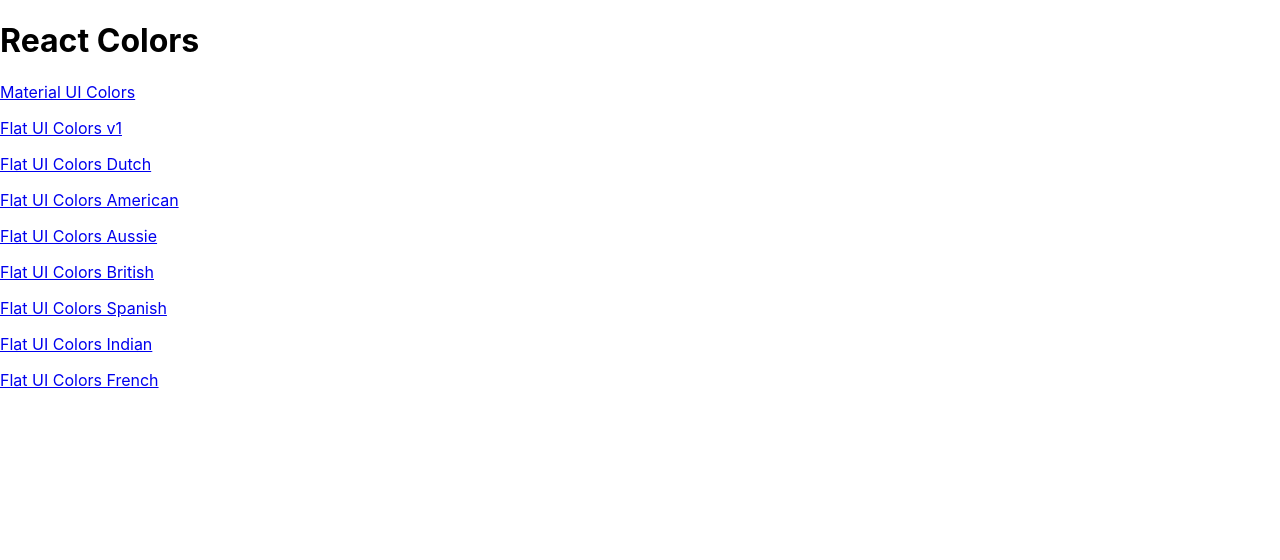
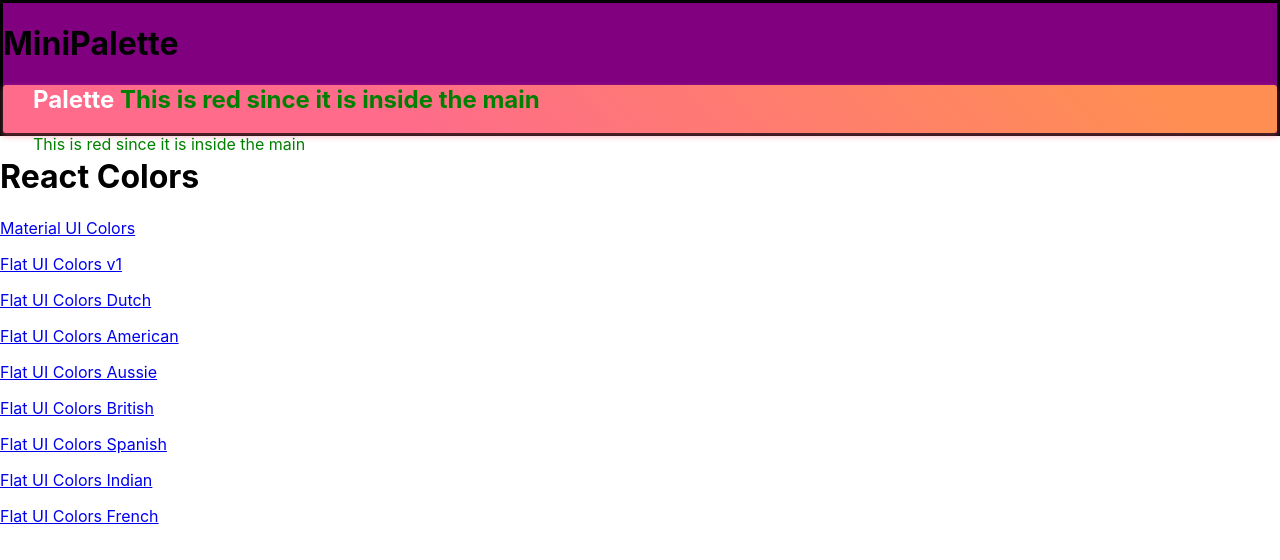
Before and after one commit to nehavjaiswal/ColorApp, a React (Create React App) app: page / in a window 1280 px wide. Shown: the top 560 px of the page. Built offline with nearby package versions, Linux system fonts and the light colour scheme; the HTML template or start-up script is replaced by a standard one.

Commit message:
Add withStyle with demo style

```diff
--- a/package.json
+++ b/package.json
@@ -6,6 +6,7 @@
     "@emotion/react": "^11.8.1",
     "@emotion/styled": "^11.8.1",
     "@material-ui/core": "^4.12.3",
+    "@material-ui/styles": "^4.11.4",
     "@mui/icons-material": "^5.4.2",
     "@mui/material": "^5.4.3",
     "@testing-library/jest-dom": "^5.16.2",
--- /dev/null
+++ b/src/MiniPalette.js
@@ -0,0 +1,42 @@
+import React from 'react';
+import { withStyles } from '@material-ui/core/styles';
+
+const style = {
+    main: {
+        backgroundColor : "purple",
+        border : "3px solid black"
+    },
+    secondary:{
+        background: 'linear-gradient(45deg, #FE6B8B 30%, #FF8E53 90%)',
+        border: 0,
+        borderRadius: 3,
+        boxShadow: '0 3px 5px 2px rgba(255, 105, 135, .3)',
+        color: 'white',
+        height: 48,
+        padding: '0 30px',
+        "& span": {
+            color : "green"
+        }
+    }
+}
+
+function MiniPalette(props){
+
+    const { classes } = props;
+    return(
+        <div className={classes.main}>
+            <h1>MiniPalette </h1>
+            <section className={classes.secondary}>
+               <h1>Palette <span>This is red since it is inside the main</span></h1>
+
+               <span>This is red since it is inside the main</span>
+            </section>
+
+        </div>
+
+
+    )
+}
+
+
+export default withStyles(style) (MiniPalette);
--- a/src/PaletteList.js
+++ b/src/PaletteList.js
@@ -1,10 +1,13 @@
 import React,{Component} from "react"
+import MiniPalette from "./MiniPalette"
+
 import {Link} from "react-router-dom"
 class PaletteList extends Component{
     render(){
         const {paletteList} = this.props
         return(
             <div>
+            <MiniPalette />
                 <h1>React Colors</h1>
                 {paletteList.map(palettle =>(
                     <p>
```
Also changed, not shown: 1 other file (tests, documents, lock files or other folders).
